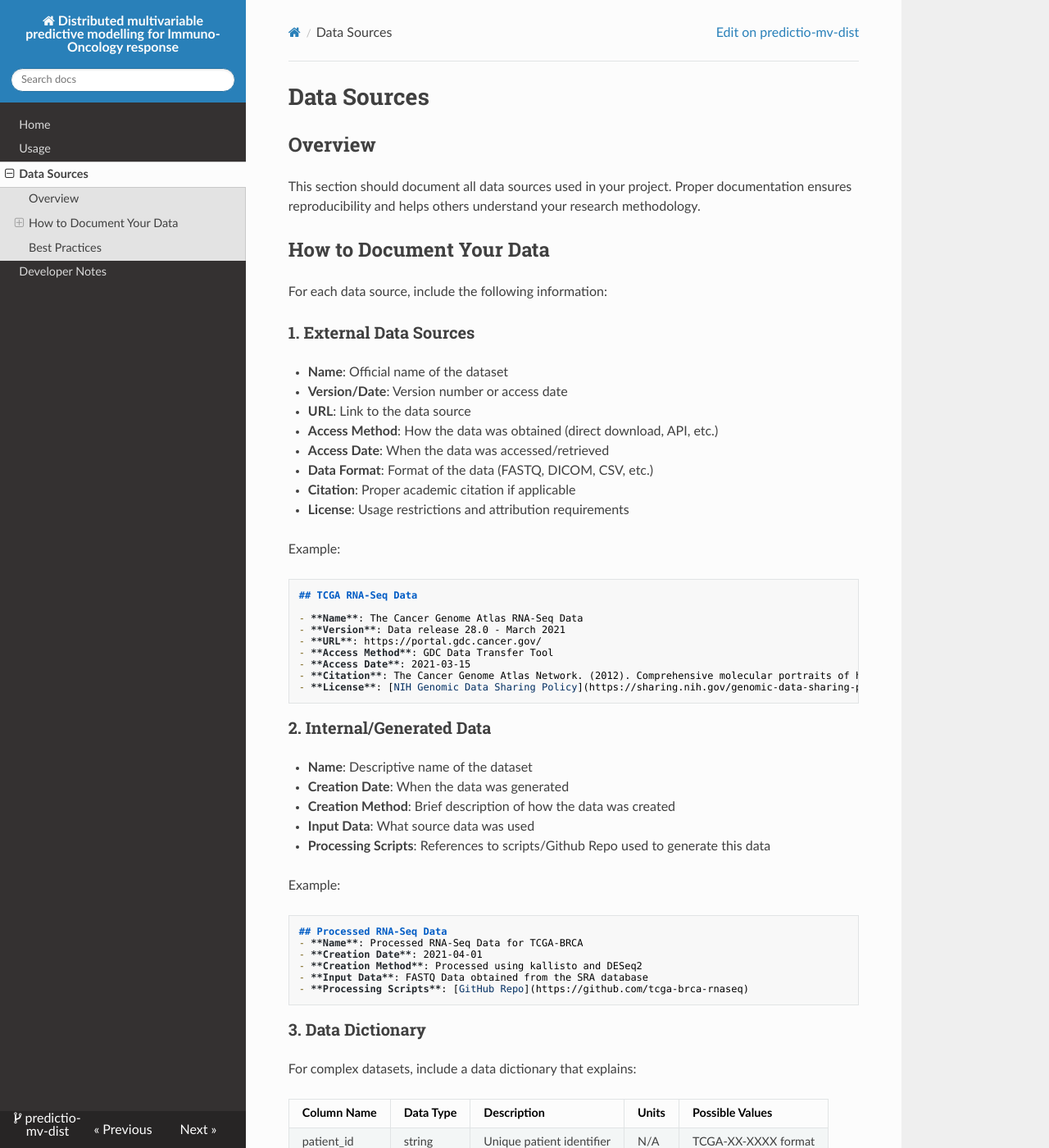
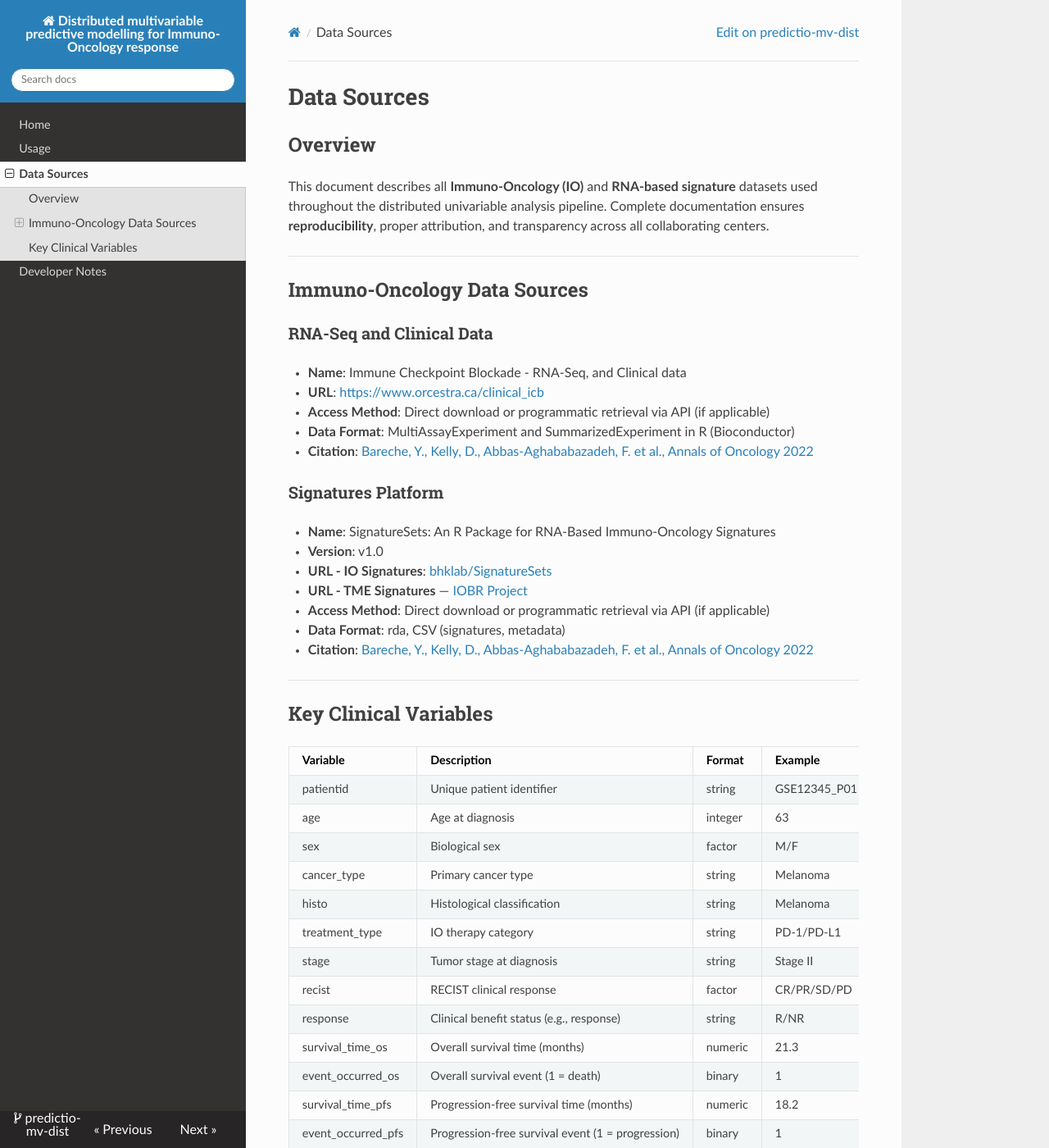
Before and after one commit to bhklab/PredictIO-MV-Dist, an MkDocs documentation site: the page built from docs/data_sources.md, in a window 1280 px wide and 1400 px high. Shown: the whole window at 82% size. Built offline with MkDocs 1.6.1, drawn with Linux system fonts in a browser that asks for light colours; nearby versions of some CDN libraries; some of the changed text lies outside the part shown.

Commit message:
update data source

````diff
--- a/docs/data_sources.md
+++ b/docs/data_sources.md
@@ -2,73 +2,50 @@
 
 ## Overview
 
-This section should document all data sources used in your project.
-Proper documentation ensures reproducibility and helps others
-understand your research methodology.
+This document describes all **Immuno-Oncology (IO)** and **RNA-based signature** datasets used throughout the distributed univariable analysis pipeline. Complete documentation ensures **reproducibility**, proper attribution, and transparency across all collaborating centers.
 
-## How to Document Your Data
+---
 
-For each data source, include the following information:
+## Immuno-Oncology Data Sources
 
-### 1. External Data Sources
+### RNA-Seq and Clinical Data
 
-- **Name**: Official name of the dataset
-- **Version/Date**: Version number or access date
-- **URL**: Link to the data source
-- **Access Method**: How the data was obtained (direct download, API, etc.)
-- **Access Date**: When the data was accessed/retrieved
-- **Data Format**: Format of the data (FASTQ, DICOM, CSV, etc.)
-- **Citation**: Proper academic citation if applicable
-- **License**: Usage restrictions and attribution requirements
+- **Name**: Immune Checkpoint Blockade - RNA-Seq, and Clinical data
+- **URL**: [https://www.orcestra.ca/clinical_icb](https://www.orcestra.ca/clinical_icb)
+- **Access Method**: Direct download or programmatic retrieval via API (if applicable)
+- **Data Format**: MultiAssayExperiment and SummarizedExperiment in R (Bioconductor)
+- **Citation**: [Bareche, Y., Kelly, D., Abbas-Aghababazadeh, F. et al., Annals of Oncology 2022](https://pubmed.ncbi.nlm.nih.gov/36055464/)
 
-Example:
+### Signatures Platform
 
-```markdown
-## TCGA RNA-Seq Data
+- **Name**: SignatureSets: An R Package for RNA-Based Immuno-Oncology Signatures
+- **Version**: v1.0
+- **URL - IO Signatures**: [bhklab/SignatureSets](https://github.com/bhklab/SignatureSets)
+- **URL - TME Signatures** — [IOBR Project](https://github.com/IOBR/IOBR)
+- **Access Method**: Direct download or programmatic retrieval via API (if applicable)
+- **Data Format**: rda, CSV (signatures, metadata)
+- **Citation**: [Bareche, Y., Kelly, D., Abbas-Aghababazadeh, F. et al., Annals of Oncology 2022](https://pubmed.ncbi.nlm.nih.gov/36055464/)
 
-- **Name**: The Cancer Genome Atlas RNA-Seq Data
-- **Version**: Data release 28.0 - March 2021
-- **URL**: https://portal.gdc.cancer.gov/
-- **Access Method**: GDC Data Transfer Tool
-- **Access Date**: 2021-03-15
-- **Citation**: The Cancer Genome Atlas Network. (2012). Comprehensive molecular portraits of human breast tumours. Nature, 490(7418), 61-70.
-- **License**: [NIH Genomic Data Sharing Policy](https://sharing.nih.gov/genomic-data-sharing-policy)
-```
+---
 
-### 2. Internal/Generated Data
 
-- **Name**: Descriptive name of the dataset
-- **Creation Date**: When the data was generated
-- **Creation Method**: Brief description of how the data was created
-- **Input Data**: What source data was used
-- **Processing Scripts**: References to scripts/Github Repo used to generate this data
+## Key Clinical Variables
 
-Example:
+| Variable            | Description                                       | Format   | Example      |
+|---------------------|---------------------------------------------------|----------|--------------|
+| patientid           | Unique patient identifier                         | string   | GSE12345_P01 |
+| age                 | Age at diagnosis                                  | integer  | 63           |
+| sex                 | Biological sex                                    | factor   | M/F          |
+| cancer_type         | Primary cancer type                               | string   | Melanoma     |
+| histo               | Histological classification                       | string   | Melanoma     |
+| treatment_type      | IO therapy category                               | string   | PD-1/PD-L1   |
+| stage               | Tumor stage at diagnosis                          | string   | Stage II     |
+| recist              | RECIST clinical response                          | factor   | CR/PR/SD/PD  |
+| response            | Clinical benefit status (e.g., response)          | string   | R/NR         |
+| survival_time_os    | Overall survival time (months)                    | numeric  | 21.3         |
+| event_occurred_os   | Overall survival event (1 = death)                | binary   | 1            |
+| survival_time_pfs   | Progression-free survival time (months)           | numeric  | 18.2         |
+| event_occurred_pfs  | Progression-free survival event (1 = progression) | binary   | 1            |
+| survival_unit       | Unit of survival time                             | string   | months       |
 
-```markdown
-## Processed RNA-Seq Data
-- **Name**: Processed RNA-Seq Data for TCGA-BRCA
-- **Creation Date**: 2021-04-01
-- **Creation Method**: Processed using kallisto and DESeq2
-- **Input Data**: FASTQ Data obtained from the SRA database
-- **Processing Scripts**: [GitHub Repo](https://github.com/tcga-brca-rnaseq)
-```
-
-### 3. Data Dictionary
-
-For complex datasets, include a data dictionary that explains:
-
-| Column Name | Data Type | Description | Units | Possible Values |
-|-------------|-----------|-------------|-------|-----------------|
-| patient_id  | string    | Unique patient identifier | N/A | TCGA-XX-XXXX format |
-| age         | integer   | Patient age at diagnosis | years | 18-100 |
-| expression  | float     | Gene expression value | TPM | Any positive value |
-
-## Best Practices
-
-- Store raw data in `data/rawdata/` and never modify it
-- Store processed data in `data/procdata/` and all code used to generate it should be in `workflow/scripts/`
-- Document all processing steps
-- Track data provenance (where data came from and how it was modified)
-- Respect data usage agreements and licenses!
-    This is especially important for data that should not be shared publicly
+---
````
